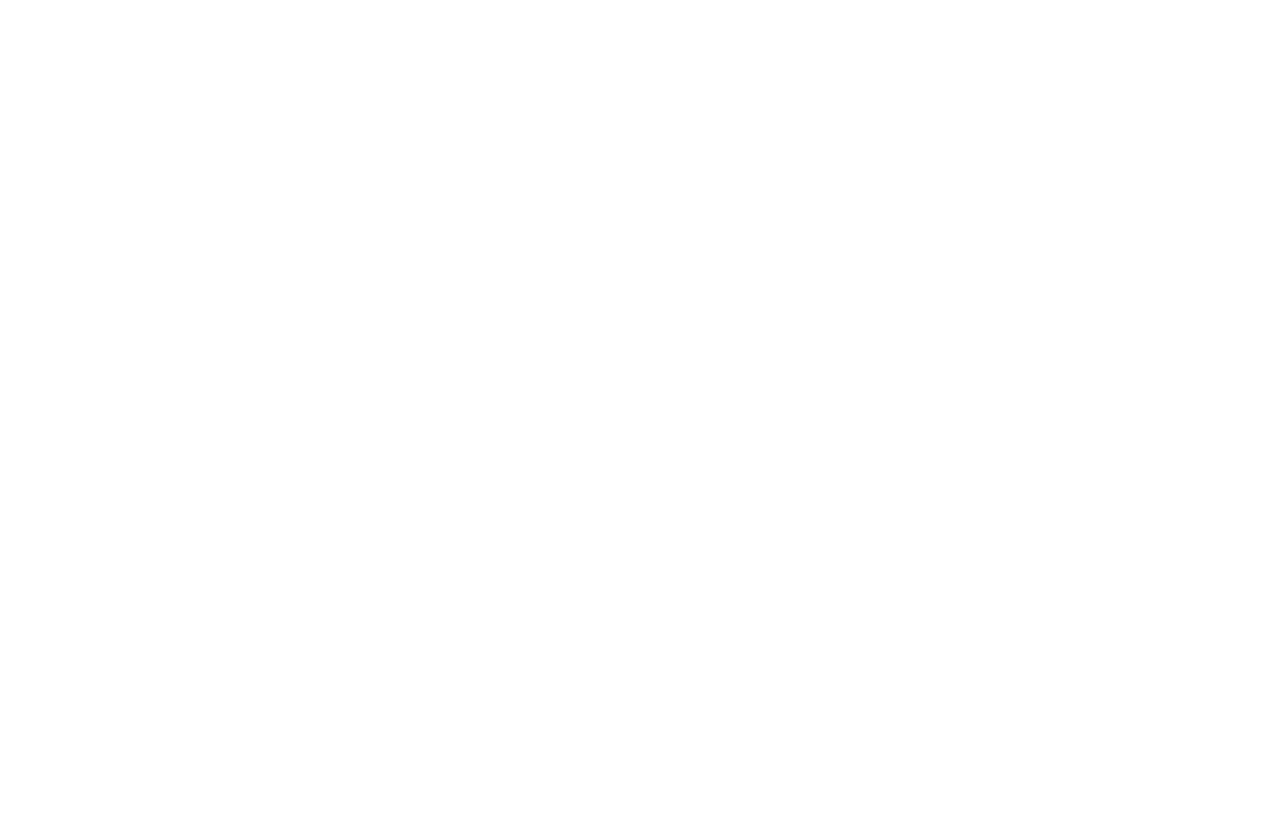
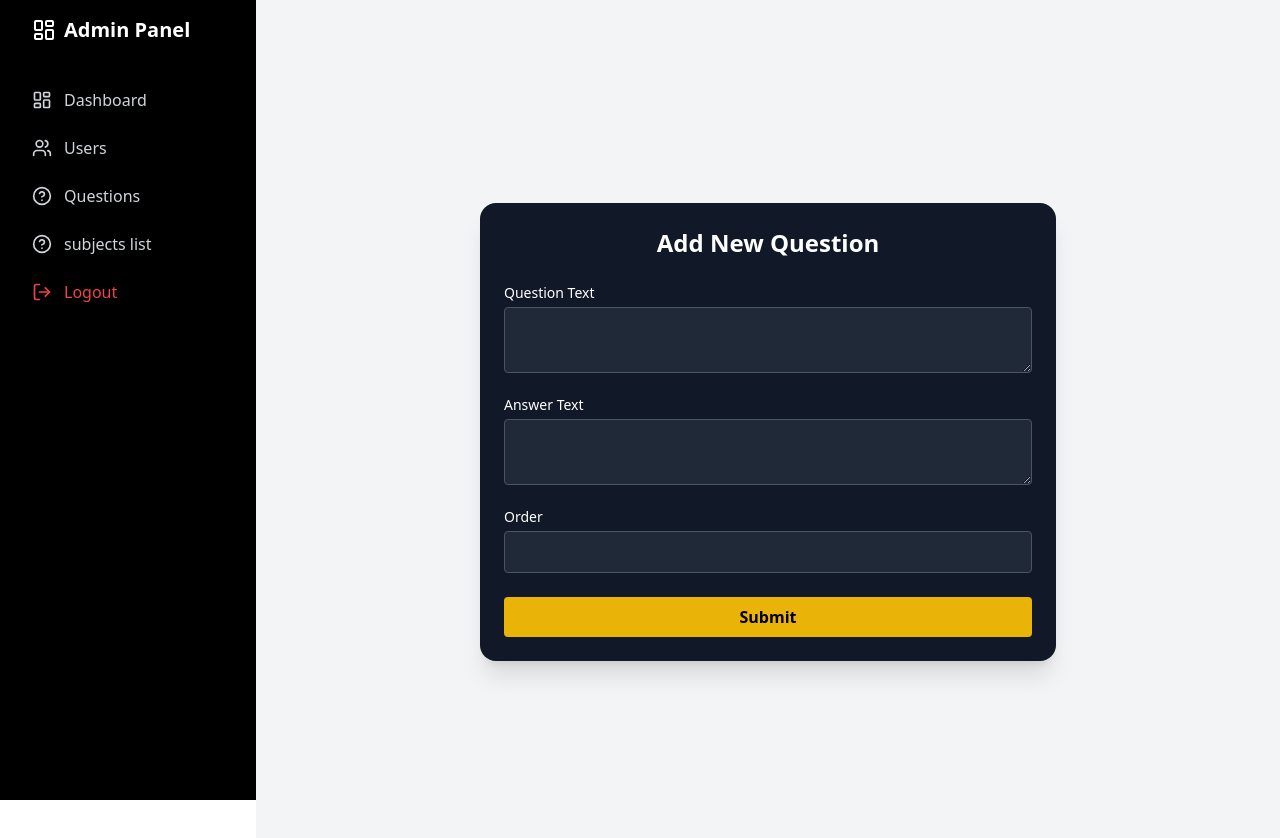
Before and after one commit to TeXSolution/keralamath, a React (Vite) app in the folder Frontend/client-app/: page /admin-dashboard/add-question/1 in a window 1280 px wide. Before the commit this address had no page. Shown: the top 838 px of the page. Before the commit the page ends 800 px from the top, so only its background shows below. Built offline with nearby package versions, Linux system fonts and the light colour scheme.

Commit message:
frontend admin side creation q fixed

```diff
--- a/Frontend/client-app/src/App.jsx
+++ b/Frontend/client-app/src/App.jsx
@@ -19,6 +19,7 @@ import ChapterList from './pages/AdminPages/ChaptersList'
 import QuestionViewer from './pages/AdminPages/QuestionViewer'
 import QuestionDetail from './pages/AdminPages/QuestionDetail'
 import AddChapter from './pages/AdminPages/form/AddChapter'
+import AddQuestionForm from './pages/AdminPages/form/AddQuestionForm'
 
 
 function App() {
@@ -47,6 +48,7 @@ function App() {
           <Route path="question-view/:chapterId/" element={<QuestionViewer />} />
           <Route path="question-details/:questionId/" element={<QuestionDetail />} />
           <Route path="add-chapter/:subjectId/" element={<AddChapter />} />
+          <Route path="add-question/:chapterId/" element={<AddQuestionForm />} />
 
         </Route>
 
--- a/Frontend/client-app/src/pages/AdminPages/QuestionViewer.jsx
+++ b/Frontend/client-app/src/pages/AdminPages/QuestionViewer.jsx
@@ -33,6 +33,15 @@ const QuestionViewer = () => {
                     All Questions ({questions.length})
                 </h2>
 
+                <div className="flex justify-end mb-4">
+                    <button
+                        onClick={() => navigate(`/admin-dashboard/add-question/${chapterId}`)}
+                        className="bg-yellow-500 text-black font-semibold px-4 py-2 rounded hover:bg-yellow-600 transition"
+                    >
+                        + Add Question
+                    </button>
+                </div>
+
                 {loading ? (
                     <p className="text-gray-400 text-center">Loading questions...</p>
                 ) : questions.length === 0 ? (
--- /dev/null
+++ b/Frontend/client-app/src/pages/AdminPages/form/AddQuestionForm.jsx
@@ -0,0 +1,90 @@
+import React, { useState } from 'react';
+import { useNavigate, useParams } from 'react-router-dom';
+import axiosInstance from '../../../axios/axiosInstance';
+
+const AddQuestionForm = () => {
+    const { chapterId } = useParams();
+    const navigate = useNavigate();
+
+    const [formData, setFormData] = useState({
+        question_text: '',
+        answer_text: '',
+        order: ''
+    });
+
+    const handleChange = (e) => {
+        setFormData({
+            ...formData,
+            [e.target.name]: e.target.value
+        });
+    };
+
+    const handleSubmit = async (e) => {
+        e.preventDefault();
+        try {
+            await axiosInstance.post('/questions/create/', {
+                ...formData,
+                chapter: chapterId
+            });
+            alert('Question added successfully');
+            navigate(`/admin-dashboard/question-view/${chapterId}`);
+        } catch (error) {
+            console.error('Error adding question:', error);
+            alert('Failed to add question');
+        }
+    };
+
+    return (
+        <div className="p-8 text-white min-h-screen flex items-center justify-center">
+            <form
+                onSubmit={handleSubmit}
+                className="bg-gray-900 rounded-2xl shadow-xl p-6 w-full max-w-xl"
+            >
+                <h2 className="text-2xl font-semibold mb-6 text-center">Add New Question</h2>
+
+                <div className="mb-4">
+                    <label className="block text-sm mb-1">Question Text</label>
+                    <textarea
+                        name="question_text"
+                        value={formData.question_text}
+                        onChange={handleChange}
+                        required
+                        className="w-full p-2 rounded bg-gray-800 border border-gray-600"
+                    />
+                </div>
+
+                <div className="mb-4">
+                    <label className="block text-sm mb-1">Answer Text</label>
+                    <textarea
+                        name="answer_text"
+                        value={formData.answer_text}
+                        onChange={handleChange}
+                        required
+                        className="w-full p-2 rounded bg-gray-800 border border-gray-600"
+                    />
+                </div>
+
+                <div className="mb-6">
+                    <label className="block text-sm mb-1">Order</label>
+                    <input
+                        type="number"
+                        name="order"
+                        value={formData.order}
+                        onChange={handleChange}
+                        required
+                        className="w-full p-2 rounded bg-gray-800 border border-gray-600"
+                    />
+                </div>
+
+                <button
+                    type="submit"
+                    className="bg-yellow-500 text-black font-semibold px-4 py-2 rounded hover:bg-yellow-600 transition w-full"
+                >
+                    Submit
+                </button>
+            </form>
+        </div>
+    );
+};
+
+export default AddQuestionForm;
```
